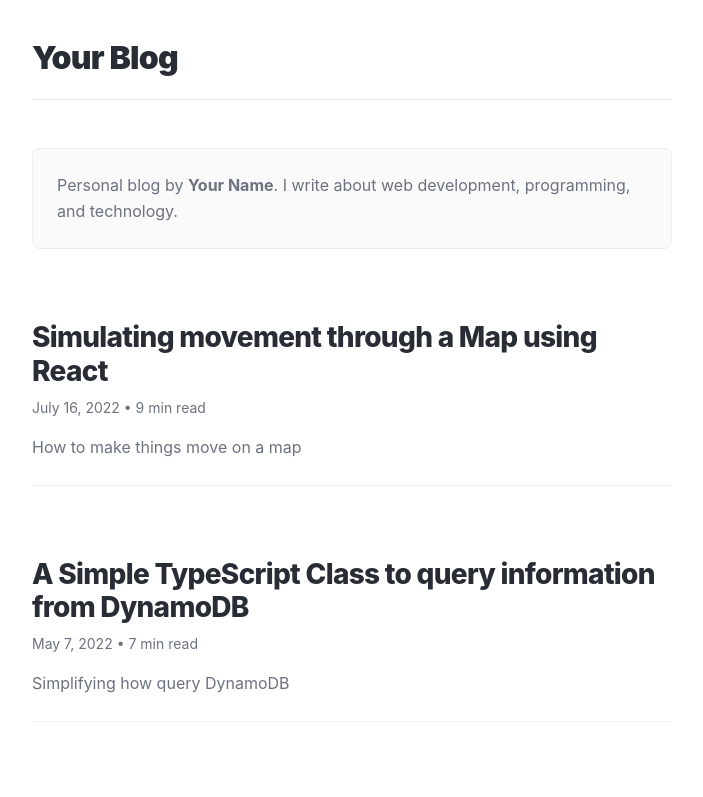
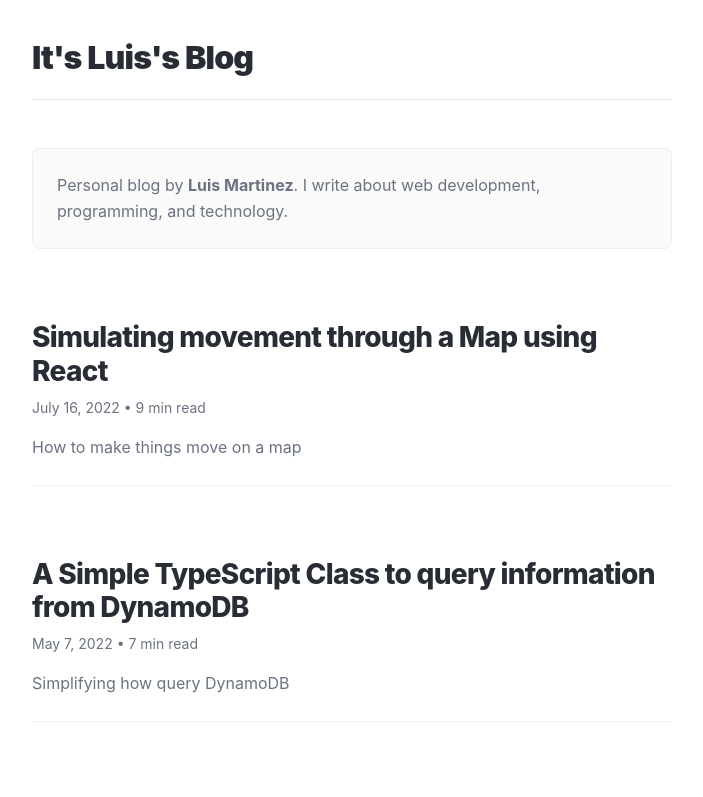
Before and after one commit to Zerquix18/blog, a Next.js app: page / in a window 1280 px wide. Shown: the top 797 px of the page, without its empty margins (288-991 px from the left). Built offline with nearby package versions, Linux system fonts and the light colour scheme.

Commit message:
update name

```diff
--- a/components/bio.tsx
+++ b/components/bio.tsx
@@ -3,7 +3,7 @@ export default function Bio() {
     <div className="bio">
       <p>
         Personal blog by{' '}
-        <strong>Your Name</strong>. I write about web development, programming, and technology.
+        <strong>Luis Martinez</strong>. I write about web development, programming, and technology.
       </p>
     </div>
   );
--- a/components/layout.tsx
+++ b/components/layout.tsx
@@ -11,14 +11,14 @@ export default function Layout({ children, title }: Props) {
   return (
     <div className="container">
       <Head>
-        <title>{title ? `${title} | Your Blog` : 'Your Blog'}</title>
+        <title>It's Luis's Blog</title>
         <meta name="description" content={title ? `${title} - Personal blog about web development and technology` : 'Personal blog about web development, programming, and technology'} />
         <link rel="icon" href="/favicon.ico" />
         <meta name="viewport" content="initial-scale=1.0, width=device-width" />
       </Head>
       <header>
         <h1>
-          <Link href="/">Your Blog</Link>
+          <Link href="/">It's Luis's Blog</Link>
         </h1>
       </header>
       <main>{children}</main>
```
